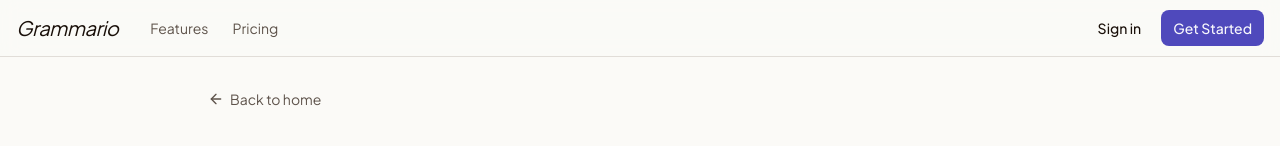
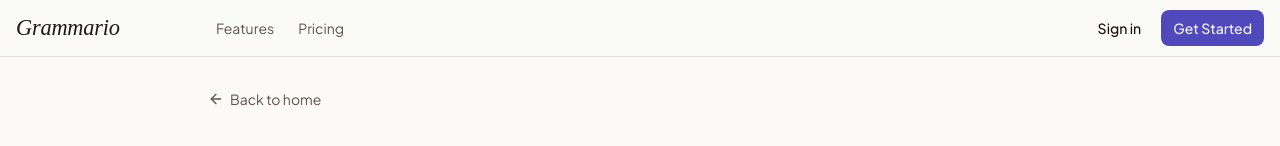
Before and after one commit to mserdukoff/grammario-monorepo, a Next.js app in the folder frontend/: page /patch-notes in a window 1280 px wide. Shown: the top 146 px of the page. Built offline with nearby package versions, Linux system fonts and the light colour scheme; no server answers.

Commit message:
more ui changes

```diff
--- a/frontend/src/components/ui/app-navbar.tsx
+++ b/frontend/src/components/ui/app-navbar.tsx
@@ -43,8 +43,8 @@ export function AppNavbar() {
     <>
       <header className="sticky top-0 z-50 w-full border-b border-border bg-background/95 backdrop-blur-sm supports-[backdrop-filter]:bg-background/80">
         <div className="container flex h-14 max-w-screen-xl items-center">
-          <Link href="/app" className="mr-8 flex items-center gap-2.5">
-            <span className="font-heading text-xl italic tracking-tight text-foreground">Grammario</span>
+          <Link href="/app" className="mr-8 flex items-center">
+            <img src="/logo-wordmark.svg" alt="Grammario" className="h-7" />
           </Link>
 
           <nav className="hidden md:flex flex-1 items-center gap-1 text-sm">
--- a/frontend/src/components/ui/footer.tsx
+++ b/frontend/src/components/ui/footer.tsx
@@ -9,7 +9,7 @@ export function Footer() {
         <div className="grid grid-cols-2 md:grid-cols-4 gap-8">
           <div className="col-span-2 md:col-span-1">
             <Link href="/" className="inline-block mb-4">
-              <span className="font-heading text-lg italic tracking-tight">Grammario</span>
+              <img src="/logo-wordmark.svg" alt="Grammario" className="h-6" />
             </Link>
             <p className="text-sm text-muted-foreground leading-relaxed max-w-xs">
               Visual grammar analysis for the serious language learner.
--- a/frontend/src/components/ui/navbar.tsx
+++ b/frontend/src/components/ui/navbar.tsx
@@ -37,8 +37,8 @@ export function Navbar() {
     <>
       <header className="sticky top-0 z-50 w-full border-b border-border bg-background/95 backdrop-blur-sm supports-[backdrop-filter]:bg-background/80">
         <div className="container flex h-14 max-w-screen-xl items-center">
-          <Link href="/" className="mr-8 flex items-center gap-2.5">
-            <span className="font-heading text-xl italic tracking-tight text-foreground">Grammario</span>
+          <Link href="/" className="mr-8 flex items-center">
+            <img src="/logo-wordmark.svg" alt="Grammario" className="h-7" />
           </Link>
 
           <nav className="hidden md:flex flex-1 items-center gap-6 text-sm">
```
Also changed, not shown: frontend/public/logo-g.svg (added), frontend/public/logo-wordmark.svg (added).
